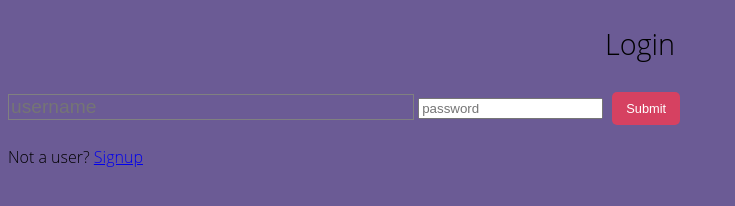
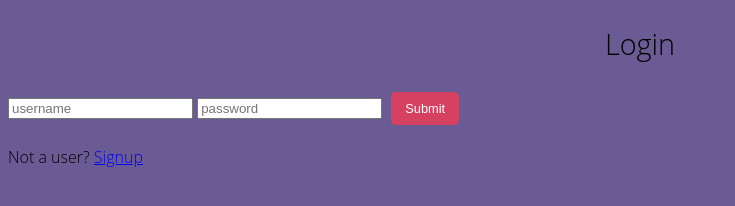
Before and after one commit to radiumteam/triviagame, a website: page client/login.html in a window 1280 px wide. Shown: the whole page, without its empty margins (0-735 px from the left). Drawn offline with Linux system fonts and the light colour scheme.

```diff
--- a/client/style.css
+++ b/client/style.css
@@ -78,7 +78,7 @@
   text-decoration: underline;
 }
 
-input[type=text]{
+input[type=text]:not(#user, #newuser) {
   background: transparent;
   border: 0.5px solid gray;
   width: 400px;
```
